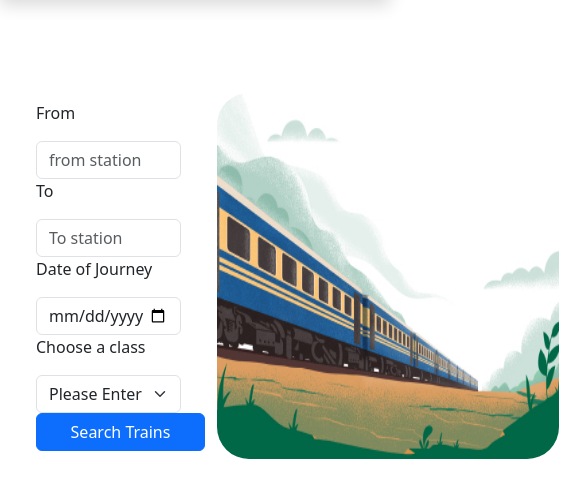
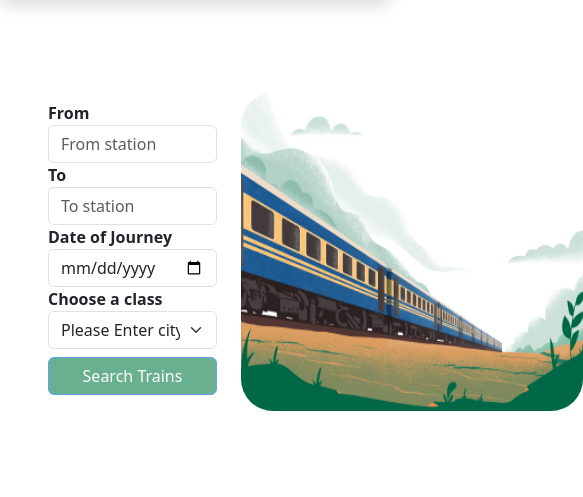
Before and after one commit to imrakim/Bangladesh-Railway-Demo, a website: page index.html in a window 390 px wide. Shown: the part 99-596 px from the top of the page, 583 px wide, since content can reach past the window. Drawn offline with nearby package versions, Linux system fonts and the light colour scheme.

Commit message:
try to responsive userinformation

```diff
--- a/index.html
+++ b/index.html
@@ -31,7 +31,7 @@
                     <span class="navbar-toggler-icon"></span>
                 </button>
                 <div class="collapse navbar-collapse justify-content-end" id="navbarNav">
-                    <ul class="navbar-nav text-center">
+                    <ul class="navbar-nav text-center bg-white">
                         <li class="nav-item ">
                             <a class="nav-link text-dark" href="#">Home</a>
                         </li>
@@ -56,29 +56,28 @@
 
     <!-- heading part ending -->
 
-    <!-- from to part start -->
+    <!-- from userdata part start -->
     <div class="container mt-5 pt-5">
 
-
         <div class="container d-flex justify-content-around mt-5 pt-5">
-            <div class="row m-auto my-2">
-                <div class="row">
-                    <div class="col-sm-6 col-md-6 col-lg-6 col-12">
-                        <p>From</p>
-                        <input type="text" class="form-control" placeholder="from station">
+            <div class="row m-auto my-2 ">
+                <div class="row m-auto">
+                    <div class="col-sm col-md-6 col-lg-6">
+                        <label for="" class="fw-bold">From</label>
+                        <input type="text" class="form-control" placeholder="From station">
                     </div>
-                    <div class="col-sm-6 col-md-6 col-lg-6 col-12">
-                        <p>To</p>
+                    <div class="col-sm col-md-6 col-lg-6 ">
+                        <label for="" class="fw-bold">To</label>
                         <input type="text" class="form-control" placeholder="To station">
                     </div>
                 </div>
-                <div class="row">
-                    <div class="col-sm-6 col-md-6 col-lg-6 col-12 ">
-                        <p>Date of Journey</p>
+                <div class="row m-auto">
+                    <div class="col-sm col-md-6 col-lg-6  ">
+                        <label for="" class="fw-bold">Date of Journey</label>
                         <input type="date" class="form-control">
                     </div>
-                    <div class="col-sm-6 col-md-6 col-lg-6 col-12">
-                        <p>Choose a class</p>
+                    <div class="col-sm col-md-6 col-lg-6 ">
+                        <label for="" class="fw-bold">Choose a class</label>
                         <select class="form-select">
                             <option>Please Enter city Name</option>
                             <option>Rajshahi</option>
@@ -88,19 +87,18 @@
                             <option>Bogura</option>
                         </select>
                     </div>
-                </div>
-                <div >
-                    <button class="btn btn-primary w-100" type="button">Search Trains</button>
+                    <div class="py-2">
+                        <button class="btn btn-primary w-100  disabled bg-success" type="button ">Search Trains</button>
+                    </div>
+
                 </div>
             </div>
 
-
-            <img src="./img-assets/bd-rail-img.jpg" class="rounded-5 col-sm-6 col-md-6 col-lg-6 col-12" alt="bd-train">
-
+                <img src="./img-assets/bd-rail-img.jpg" class="rounded-5 img-fluid w-100" alt="bd-train">
         </div>
 
     </div>
-    <!-- from to part start -->
+    <!-- from userdata part start -->
 
     </div>
     <script src="https://cdn.jsdelivr.net/npm/bootstrap@5.3.3/dist/js/bootstrap.bundle.min.js"
```
